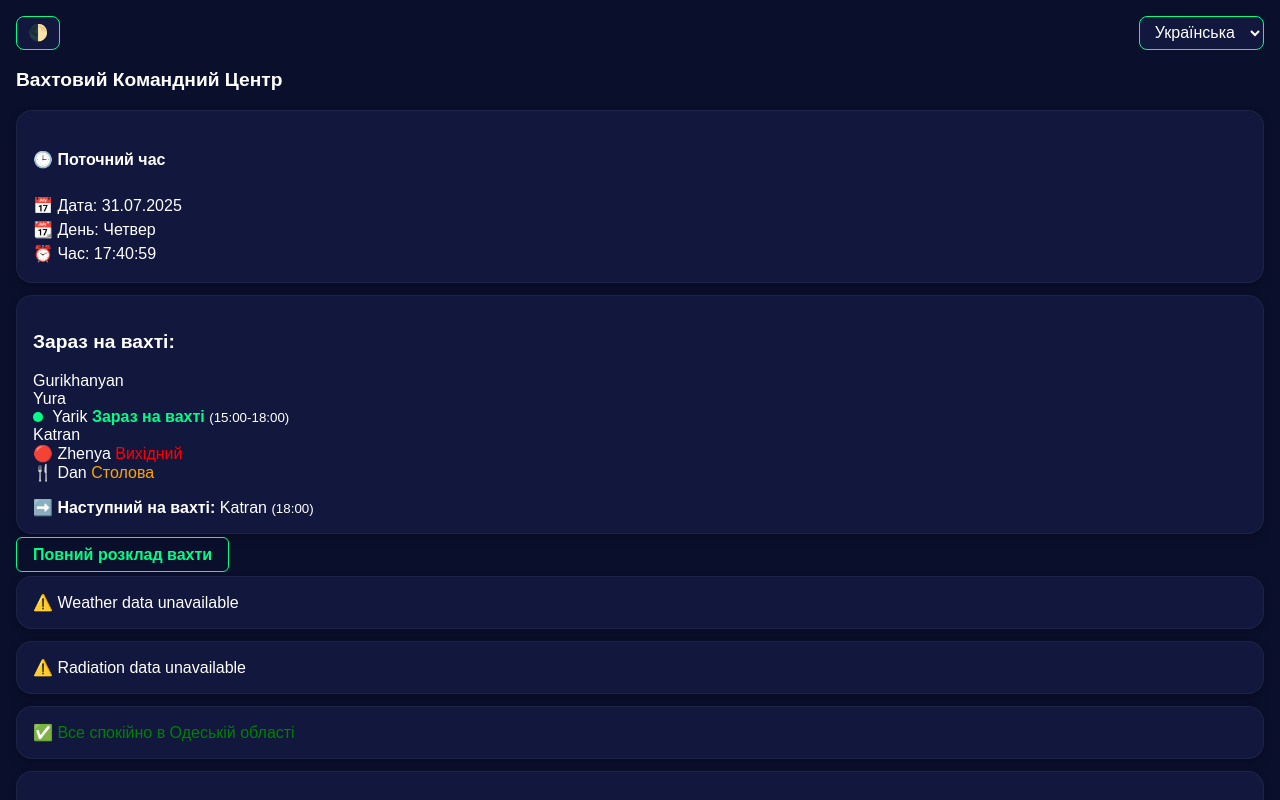
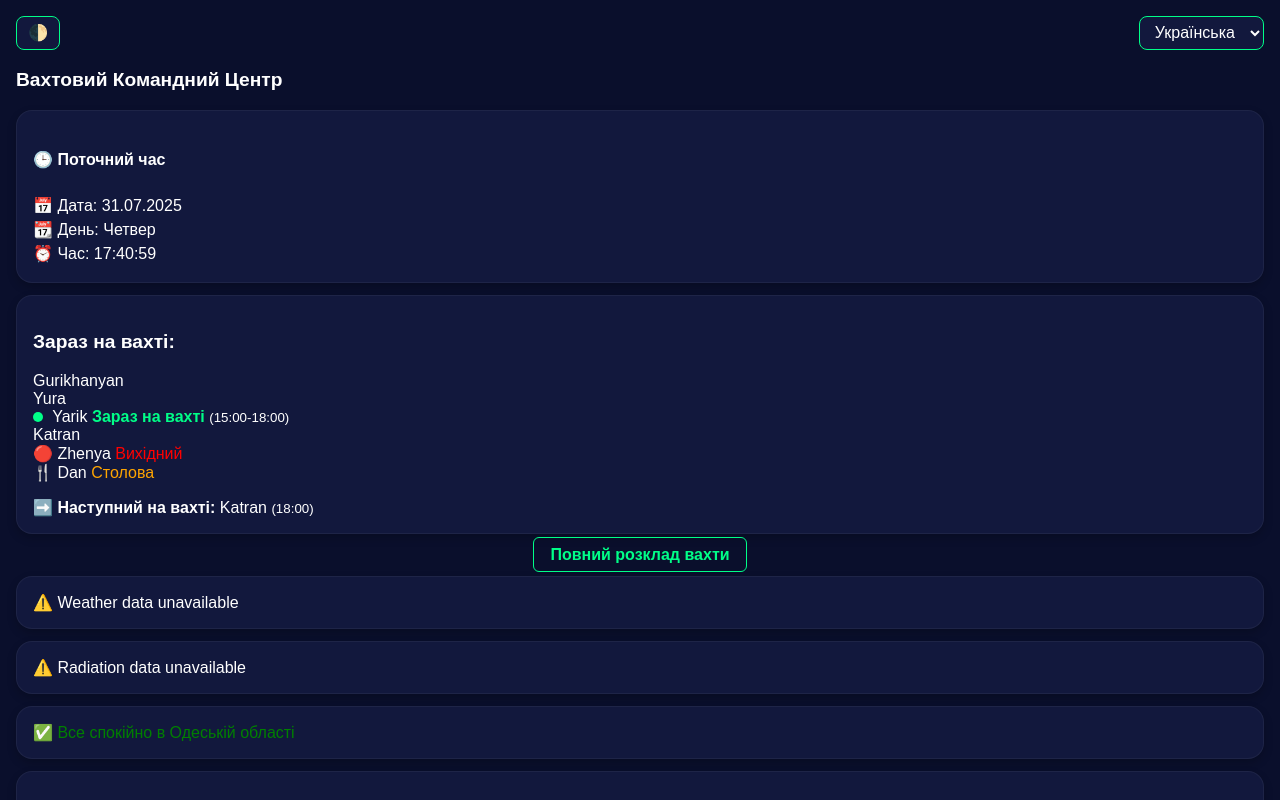
Before and after one commit to googlove/dutyWatch, a plain HTML site: page index.html in a window 1280 px wide. Shown: the top 800 px of the page. Drawn offline with Linux system fonts and the light colour scheme; no server answers.

Commit message:
Update index.html

```diff
--- a/index.html
+++ b/index.html
@@ -21,7 +21,7 @@
     <div id="dateTime" class="card"></div>
     <div id="currentShift" class="card"></div>
 <nav>
-    <a href="fulltime.html" class="nav-link">Повний розклад вахти</a>
+    <center><a href="fulltime.html" class="nav-link">Повний розклад вахти</a></center>
   </nav>
     <div id="weather" class="card"></div>
     <div id="radiation" class="card"></div>
```
